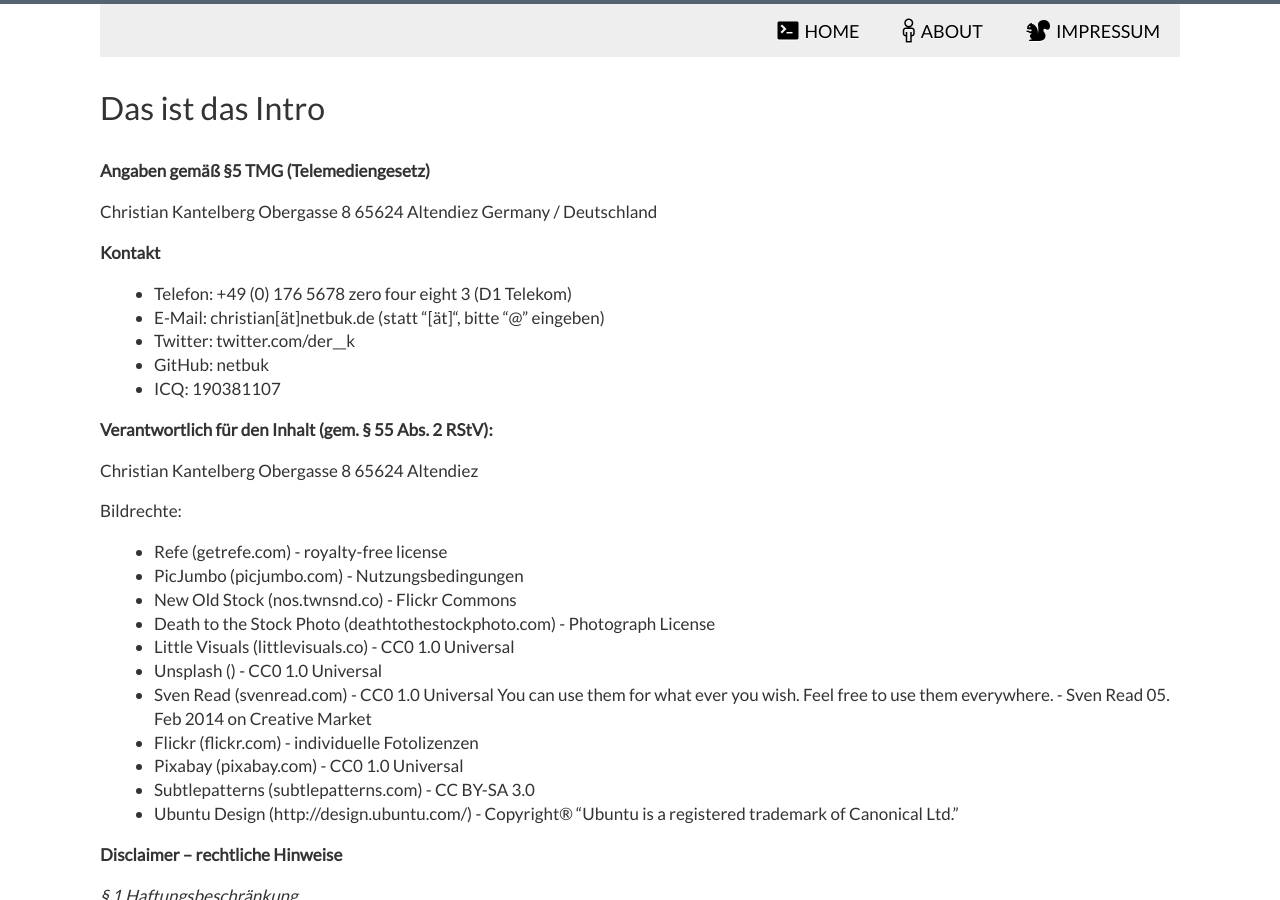
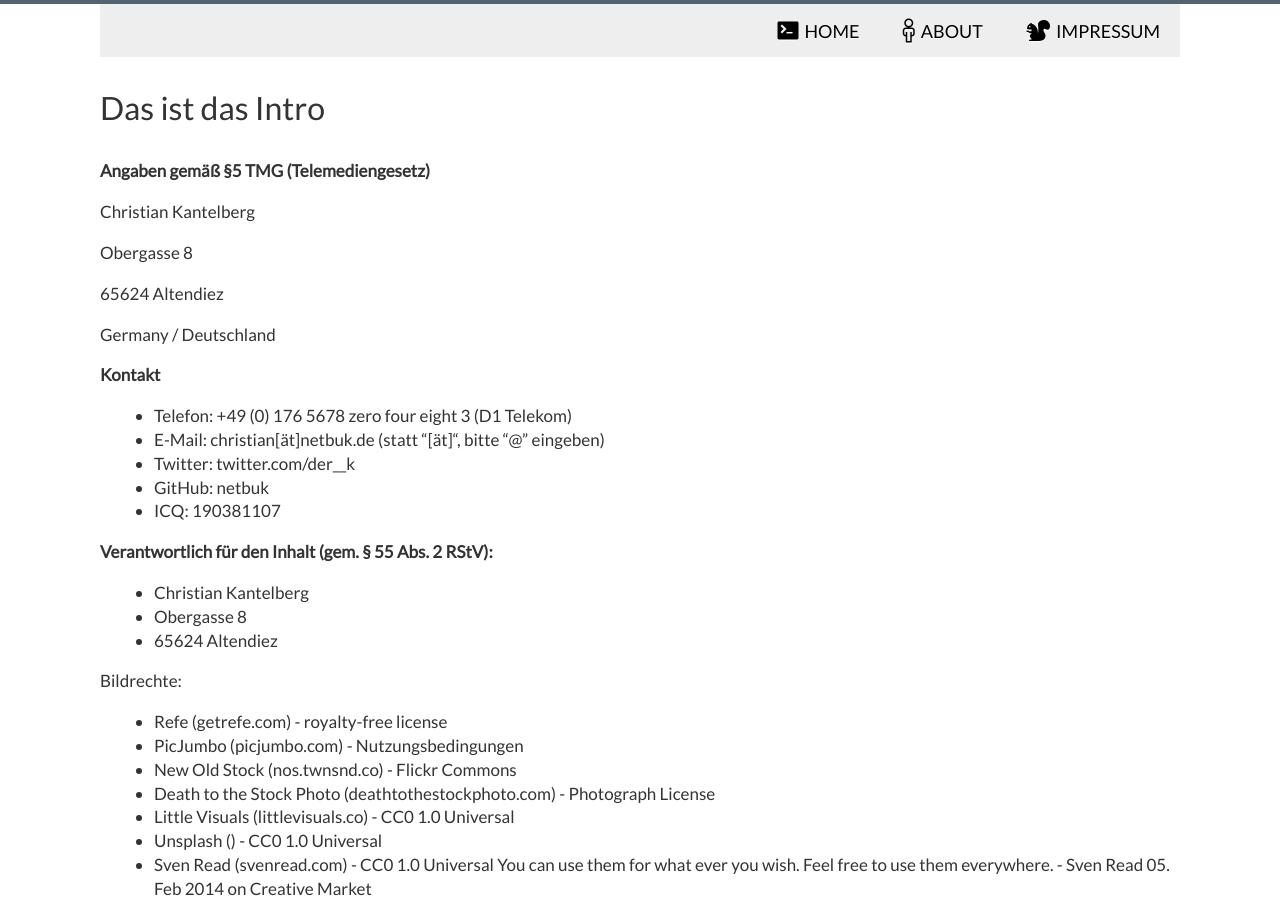
Before and after one commit to netbuk/netbuk.github.io, a Jekyll site: the page built from impressum/index.md, in a window 1280 px wide and 900 px high. Built offline with Jekyll 4.4.1, drawn with Linux system fonts in a browser that asks for light colours; Markdown is read by kramdown in place of the engine named in the settings.

Commit message:
aktualisierung

```diff
--- a/impressum/index.md
+++ b/impressum/index.md
@@ -6,8 +6,11 @@
 **Angaben gemäß §5 TMG (Telemediengesetz)**
 
 Christian Kantelberg
+
 Obergasse 8
+
 65624 Altendiez
+
 Germany / Deutschland
 
 **Kontakt**
@@ -21,9 +24,9 @@
 
 **Verantwortlich für den Inhalt (gem. § 55 Abs. 2 RStV):**
 
-Christian Kantelberg
-Obergasse 8
-65624 Altendiez
+* Christian Kantelberg
+* Obergasse 8
+* 65624 Altendiez
 
 Bildrechte:
 
```
